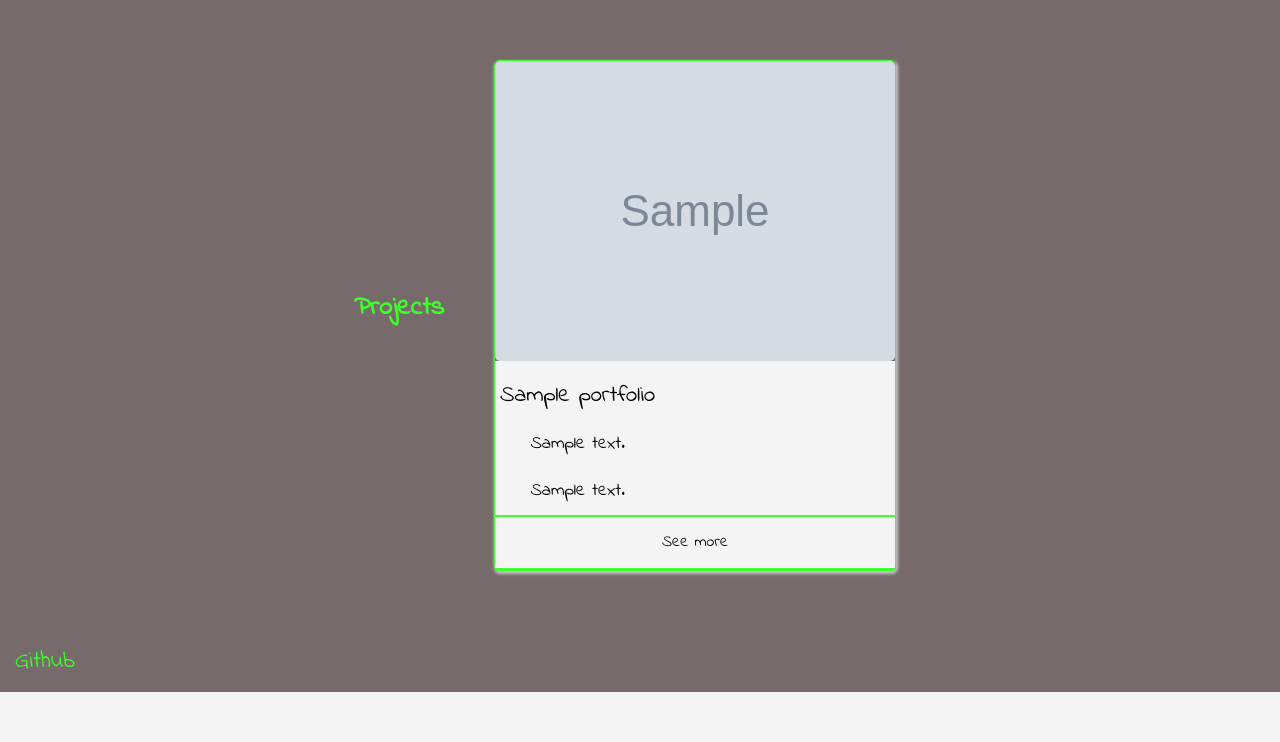
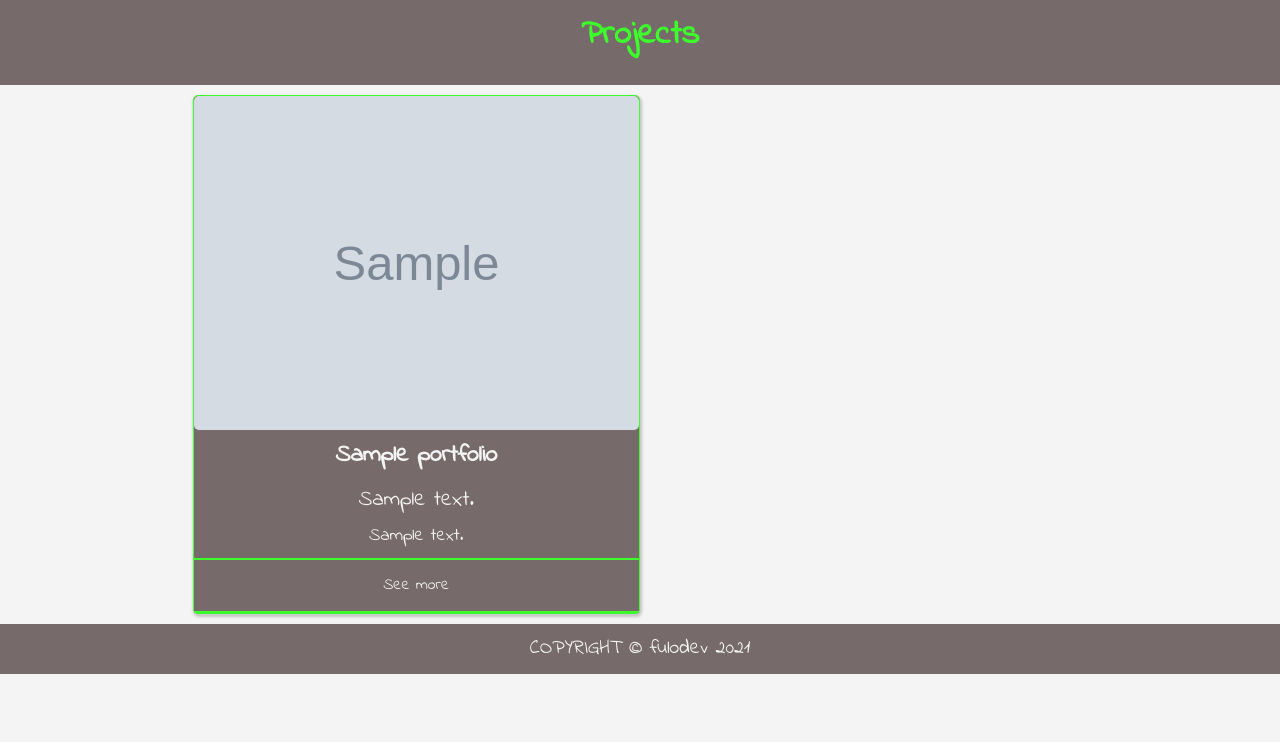
Before and after one commit to emmanueluwa/portfolio_project, a Django app: page /projects in a window 1280 px wide. Shown: the part 58-800 px from the top of the page. Run offline with Django 3.2, Linux system fonts and the light colour scheme; tables that the repository leaves empty hold one stand-in row (values such as "Sample post"); grey boxes marked "Sample" are stand-in pictures; some libraries are stand-ins or nearby versions.

Commit message:
completing projects sections and final adjustments

```diff
--- a/portfolio_project/static/portfolio_project/css/main.css
+++ b/portfolio_project/static/portfolio_project/css/main.css
@@ -541,8 +557,12 @@ h1 {
 }
 .nav1__githublogo {
   color: var(--alpha);
-  font-size: 18rem;
+  font-size: 26rem;
   display: flex;
+}
+.nav1__githublogo:hover {
+  color: var(--alpha);
+  font-weight: bold;
 }
 @media (min-width: 767px) {
   .nav1__logo {
@@ -608,50 +628,17 @@ h1 {
   line-height: 30rem;
   margin-bottom: 15rem;
 }
-.hero1 p {
-  font-size: 18rem;
-  text-align: center;
-  line-height: 1.5;
-  margin-bottom: 0;
-  padding: 8rem;
-}
-.hero1 h2 {
-  font-size: 22rem;
-  text-align: center;
-  line-height: 30rem;
-  margin-top: 0;
-  text-align: center;
-}
-.hero1__links {
-  display: flex;
-  display: grid;
-  justify-content: space-between;
-  -webkit-text-decoration-color: var(--alpha);
-          text-decoration-color: var(--alpha);
-}
 @media (min-width: 767px) {
   .hero1 {
     display: grid;
-    display: flex;
     justify-content: center;
     align-items: center;
-  }
-  .hero1 h2 {
-    font-size: 38rem;
-    line-height: 40rem;
-    display: grid;
-    text-align: center;
-    padding: 5rem;
-  }
-  .hero1 p {
-    font-size: 28rem;
-    line-height: 50rem;
-    padding: 10rem;
   }
   .hero1 h1 {
     text-align: center;
     padding: 10rem;
     vertical-align: top;
+    font-size: 34rem;
   }
 }
 
@@ -701,8 +688,13 @@ h1 {
   background-color: var(--alert);
   color: var(--delta);
   padding: 12rem;
-  font-size: 13rem;
+  font-size: 15rem;
   text-align: center;
+}
+@media (min-width: 767px) {
+  .footer {
+    font-size: 20rem;
+  }
 }
 
 .nav2 {
@@ -815,11 +825,13 @@ h1 {
   max-width: 895rem;
   display: grid;
   gap: 20px;
+  background-color: var(--delta);
 }
 .card__content {
   box-shadow: 1px 2px 3px 1px var(--elements);
   border: 1px var(--alpha) solid;
   border-radius: 5rem;
+  background: var(--alert);
 }
 .card__image {
   width: 100%;
@@ -829,25 +841,29 @@ h1 {
 }
 .card__text {
   display: grid;
-  line-height: 5;
-  font-size: 0.9em;
-  background: var(--delta);
-  justify-content: space-between;
   -webkit-text-decoration-color: none;
           text-decoration-color: none;
-  text-align: center;
+  color: var(--delta);
 }
 .card h2 {
   margin-top: 10rem;
-  font-size: 23rem;
+  font-size: 24rem;
+  font-weight: bold;
   display: block;
   text-align: center;
 }
+.card h3 {
+  margin-top: 10rem;
+  font-size: 22rem;
+  display: block;
+  text-align: center;
+  padding: 5rem;
+}
 .card p {
-  margin-bottom: 0;
   font-size: 18rem;
-  line-height: 1.5;
   text-align: center;
+  padding: 5rem;
+  margin-bottom: 5rem;
 }
 .card a {
   text-align: center;
@@ -856,12 +872,13 @@ h1 {
   padding: 15px;
   border-bottom: 2px solid var(--alpha);
   border-top: 2px solid var(--alpha);
-  background: var(--delta);
+  background: var(--alert);
 }
 .card__link {
   text-decoration: none;
   display: grid;
   margin: right;
+  color: var(--delta);
 }
 .card__link:hover {
   text-decoration: underline;
@@ -869,22 +886,16 @@ h1 {
 }
 @media (min-width: 767px) {
   .card {
-    grid-template-columns: repeat(auto-fit, minmax(290px, 1fr));
-    grid-column-gap: 5rem;
     display: grid;
-    padding: 20px;
-  }
-  .card__content {
-    justify-content: space-between;
-    float: left;
-  }
-  .card h2 {
-    text-align: center;
+    margin: 10rem auto;
+    grid-template-columns: 50% 50%;
+    align-items: stretch;
   }
 }
 
 .posting {
   display: grid;
+  margin: 30rem 10rem;
 }
 .posting img {
   width: 100%;
--- a/portfolio_project/static/portfolio_project/sass/components/_card.scss
+++ b/portfolio_project/static/portfolio_project/sass/components/_card.scss
@@ -3,11 +3,13 @@
   max-width: 895rem;
   display: grid;
   gap: 20px;
+  background-color: var(--delta);
 
   &__content {
     box-shadow: 1px 2px 3px 1px var(--elements);
     border: 1px var(--alpha) solid;
     border-radius: 5rem;
+    background: var(--alert);
   }
 
   &__image {
@@ -19,27 +21,31 @@
 
   &__text {
     display: grid;
-    line-height: 5;
-    font-size: 0.9em;
-    // padding: 15px;
-    background: var(--delta);
-    justify-content: space-between;
     text-decoration-color: none;
-    text-align: center;
+    color: var(--delta);
   }
 
   h2 {
     margin-top: 10rem;
-    font-size: 23rem;
+    font-size: 24rem;
+    font-weight: bold;
     display: block;
     text-align: center;
   }
 
+  h3 {
+    margin-top: 10rem;
+    font-size: 22rem;
+    display: block;
+    text-align: center;
+    padding: 5rem;
+  }
+
   p {
-    margin-bottom: 0;
     font-size: 18rem;
-    line-height: 1.5;
     text-align: center;
+    padding: 5rem;
+    margin-bottom: 5rem;
   }
 
   a {
@@ -50,13 +56,14 @@
     padding: 15px;
     border-bottom: 2px solid var(--alpha);
     border-top: 2px solid var(--alpha);
-    background: var(--delta);
+    background: var(--alert);
   }
 
   &__link {
     text-decoration: none;
     display: grid;
     margin: right;
+    color: var(--delta);
   }
 
   &__link:hover {
@@ -65,30 +72,9 @@
   }
 
   @include respond-to("small") {
-    grid-template-columns: repeat(auto-fit, minmax(290px, 1fr));
-    grid-column-gap: 5rem;
-    // display: flex;
     display: grid;
-    padding: 20px;
-
-    &__content {
-      justify-content: space-between;
-      float: left;
-    }
-
-    h2 {
-      text-align: center;
-    }
-
-    // &__imagebox {
-    //   width: 100%;
-    //   height: 100%;
-    // }
-
-    // &__image {
-    //   height: 100%;
-    //   width: 100%;
-    //   object-fit: cover;
-    // }
+    margin: 10rem auto;
+    grid-template-columns: 50% 50%;
+    align-items: stretch;
   }
 }
--- a/portfolio_project/static/portfolio_project/sass/components/_footer.scss
+++ b/portfolio_project/static/portfolio_project/sass/components/_footer.scss
@@ -2,12 +2,10 @@
   background-color: var(--alert);
   color: var(--delta);
   padding: 12rem;
-  font-size: 13rem;
+  font-size: 15rem;
   text-align: center;
 
-  // @include respond-to("small") {
-  //   footer {
-  //     font-size: 100rem;
-  //   }
-  // }
+  @include respond-to("small") {
+    font-size: 20rem;
+  }
 }
--- a/portfolio_project/static/portfolio_project/sass/components/_form.scss
+++ b/portfolio_project/static/portfolio_project/sass/components/_form.scss
@@ -10,6 +10,10 @@
 
   control-group {
     margin-bottom: 100rem;
+  }
+
+  &__title {
+    font-size: 20rem;
   }
 
   form {
@@ -29,4 +33,13 @@
     line-height: 60rem;
     padding: 15rem;
   }
+
+  &__title {
+    font-size: 32rem;
+  }
+
+  &__message {
+    line-height: 30rem;
+    padding: 40rem;
+  }
 }
--- a/portfolio_project/static/portfolio_project/sass/components/_hero1.scss
+++ b/portfolio_project/static/portfolio_project/sass/components/_hero1.scss
@@ -1,9 +1,6 @@
 .hero1 {
   padding: 10rem;
   background-color: var(--alert);
-
-  // max-width: 895rem;
-  // margin: 10rem auto;
 
   h1 {
     font-size: 26rem;
@@ -13,46 +10,8 @@
     margin-bottom: 15rem;
   }
 
-  p {
-    font-size: 18rem;
-    text-align: center;
-    line-height: 1.5;
-    margin-bottom: 0;
-    padding: 8rem;
-  }
-
-  h2 {
-    font-size: 22rem;
-    text-align: center;
-    line-height: 30rem;
-    margin-top: 0;
-    text-align: center;
-  }
-
-  &__links {
-    display: flex;
+  @include respond-to("small") {
     display: grid;
-    justify-content: space-between;
-    text-decoration-color: var(--alpha);
-  }
-
-  @include respond-to("small") {
-    h2 {
-      font-size: 38rem;
-      line-height: 40rem;
-      display: grid;
-      text-align: center;
-      padding: 5rem;
-    }
-
-    p {
-      font-size: 28rem;
-      line-height: 50rem;
-      padding: 10rem;
-    }
-
-    display: grid;
-    display: flex;
     justify-content: center;
     align-items: center;
 
@@ -60,6 +19,7 @@
       text-align: center;
       padding: 10rem;
       vertical-align: top;
+      font-size: 34rem;
     }
   }
 }
--- a/portfolio_project/static/portfolio_project/sass/components/_nav.scss
+++ b/portfolio_project/static/portfolio_project/sass/components/_nav.scss
@@ -32,8 +32,18 @@
     color: var(--delta);
   }
 
+  &__option1:hover {
+    font-weight: bold;
+    color: var(--light);
+  }
+
   &__option2 {
     color: var(--delta);
+  }
+
+  &__option2:hover {
+    font-weight: bold;
+    color: var(--light);
   }
 
   @include respond-to("small") {
--- a/portfolio_project/static/portfolio_project/sass/components/_nav1.scss
+++ b/portfolio_project/static/portfolio_project/sass/components/_nav1.scss
@@ -35,7 +35,17 @@
     white-space: nowrap;
   }
 
+  &__option1:hover {
+    font-weight: bold;
+    color: var(--alpha);
+  }
+
   &__option2 {
+    color: var(--alpha);
+  }
+
+  &__option2:hover {
+    font-weight: bold;
     color: var(--alpha);
   }
 
@@ -51,8 +61,13 @@
   }
   &__githublogo {
     color: var(--alpha);
-    font-size: 18rem;
+    font-size: 26rem;
     display: flex;
+  }
+
+  &__githublogo:hover {
+    color: var(--alpha);
+    font-weight: bold;
   }
 
   @include respond-to("small") {
--- a/portfolio_project/static/portfolio_project/sass/components/_nav2.scss
+++ b/portfolio_project/static/portfolio_project/sass/components/_nav2.scss
@@ -35,8 +35,18 @@
     white-space: nowrap;
   }
 
+  &__option1:hover {
+    color: var(--delta);
+    font-weight: bold;
+  }
+
   &__option2 {
     color: var(--delta);
+  }
+
+  &__option2:hover {
+    color: var(--delta);
+    font-weight: bold;
   }
 
   @include respond-to("small") {
--- a/portfolio_project/static/portfolio_project/sass/components/_posting.scss
+++ b/portfolio_project/static/portfolio_project/sass/components/_posting.scss
@@ -1,5 +1,6 @@
 .posting {
   display: grid;
+  margin: 30rem 10rem;
 
   img {
     width: 100%;
@@ -27,6 +28,9 @@
   }
 
   @include respond-to("small") {
+    margin: 30rem auto;
+    max-width: 1000rem;
+
     &__top {
       display: grid;
       grid-template-columns: 60% 40%;
@@ -38,5 +42,27 @@
         size: cover;
       }
     }
+
+    &__main {
+      padding: 40rem;
+    }
+
+    h1 {
+      text-align: center;
+      font-size: 50rem;
+      padding: 15rem;
+    }
+
+    h2 {
+      text-align: center;
+      font-size: 30rem;
+      padding: 10rem;
+    }
+
+    p {
+      font-size: 25rem;
+      padding: 8rem;
+      background-color: var(--light);
+    }
   }
 }
--- a/portfolio_project/template/portfolio_project/post.html
+++ b/portfolio_project/template/portfolio_project/post.html
@@ -42,9 +42,8 @@
   </div>
 
 
-
-
 </div>
 
+<footer class="footer">COPYRIGHT &copy; fulodev 2021</footer>
 </body>
 </html>
--- a/portfolio_project/template/portfolio_project/projects.html
+++ b/portfolio_project/template/portfolio_project/projects.html
@@ -28,19 +28,19 @@
 
     <div class="hero1">
         <h1>Projects</h1>
+    </div>
+
+        <div class="card">
         {% for project in projects %}
-        <div class="card">
+            <div class="card__items">
                 <div class="card__content">
                     <div class="card__imagebox">
                         <img src="{{ project.thumbnail.url }}" alt="" class="card__image">
                     </div>
                     <div class="card__text">
-
-
                         <h2 class="card__title">{{ project.title }}</h2>
-                    <p class="card__description">{{ project.description }}</p>
+                        <h3 class="card__description">{{ project.description }}</h3>
                         <p class="card__body">{{ project.body|truncatewords:20 }}</p>
-
                     </div>
                     <div class="card__info">
                         <div>
@@ -51,18 +51,10 @@
                 </div>
             </div>
         {% endfor %}
-
         </div>
-
-    <nav class="nav1">
-        <section>
-        <ul class="nav1__github">
-            <li class="nav1__githublogo"><a href="https://github.com/emmanueluwa">Github</a></li>
-        </ul>
-        </section>
-    </nav>
 
 
 
+<footer class="footer">COPYRIGHT &copy; fulodev 2021</footer>
 </body>
 </html>
```
Also changed, not shown: other parts of portfolio_project/static/portfolio_project/css/main.css (+56 -0 lines), portfolio_project/template/portfolio_project/home.html (+15 -18 lines), 1 other file. Lines whose indentation alone changed are shown as unchanged.
